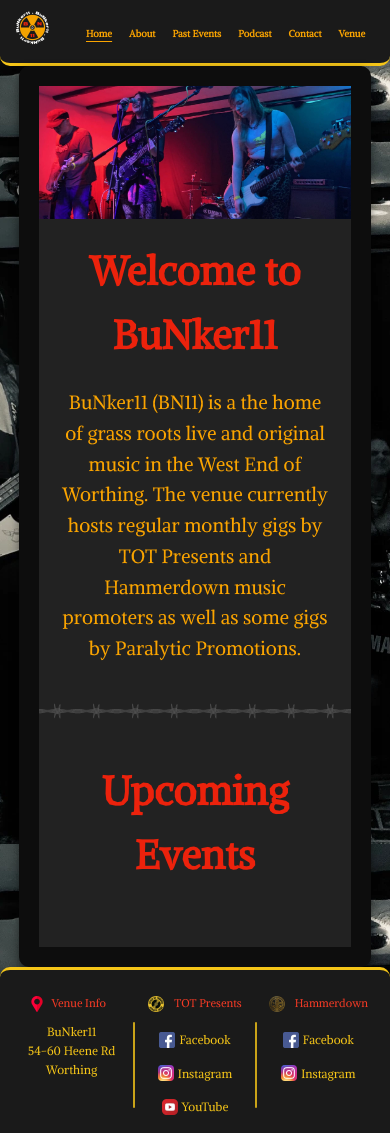
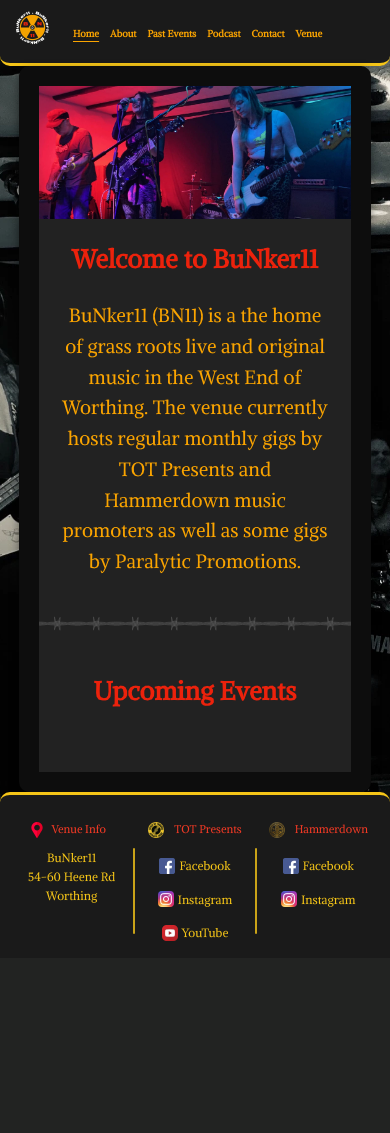
Before and after one commit to Fin250/ProjectRook1, a Flask app: page / in a window 390 px wide. After the commit the page ends 941 px from the top, so only its background shows below. Run offline with Flask 3, Linux system fonts and the light colour scheme; data that the repository does not hold is empty.

Commit message:
Updated mobile font sizes

```diff
--- a/static/css/base.css
+++ b/static/css/base.css
@@ -333,3 +333,29 @@ footer .footer-section.tot::after {
         padding: 4px 6px;
     }
 }
+
+@media (max-width: 400px) {
+
+    header {
+        justify-content: flex-start;
+        gap: 20px;
+        flex-wrap: wrap;
+    }
+
+    header nav ul {
+        justify-content: flex-start;
+    }
+
+    header .logo {
+        flex: 0 0 auto;
+    }
+
+    header nav {
+        flex: 1;
+    }
+
+    header nav ul li a {
+        font-size: 0.6rem;
+        padding: 2px 3px;
+    }
+}
--- a/static/css/home.css
+++ b/static/css/home.css
@@ -249,3 +249,13 @@
         font-size: 0.9rem;
     }
 }
+
+@media (max-width: 400px) {
+    .venue-description h2 {
+        font-size: 1.6rem;
+    }
+
+    .venue-description h2, .upcoming-events h2 {
+        font-size: 1.6rem;
+    }
+}
```
